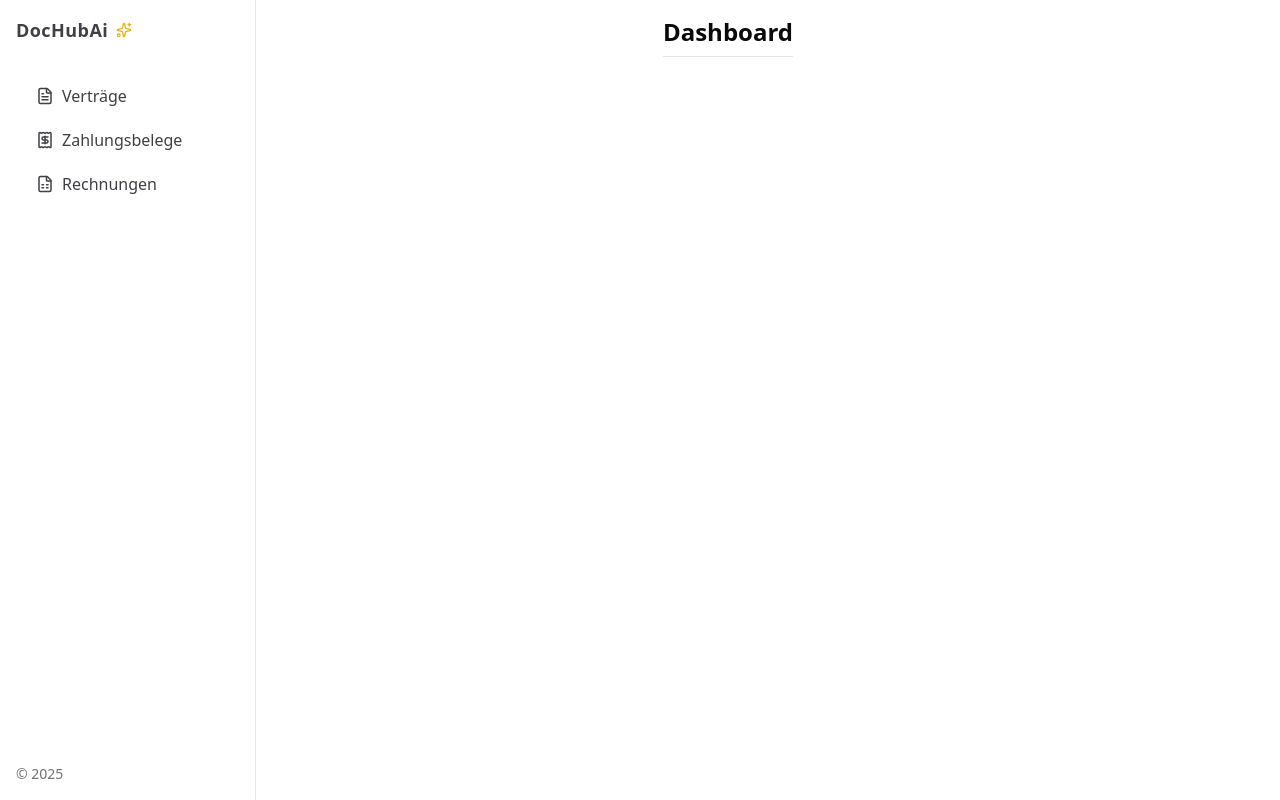
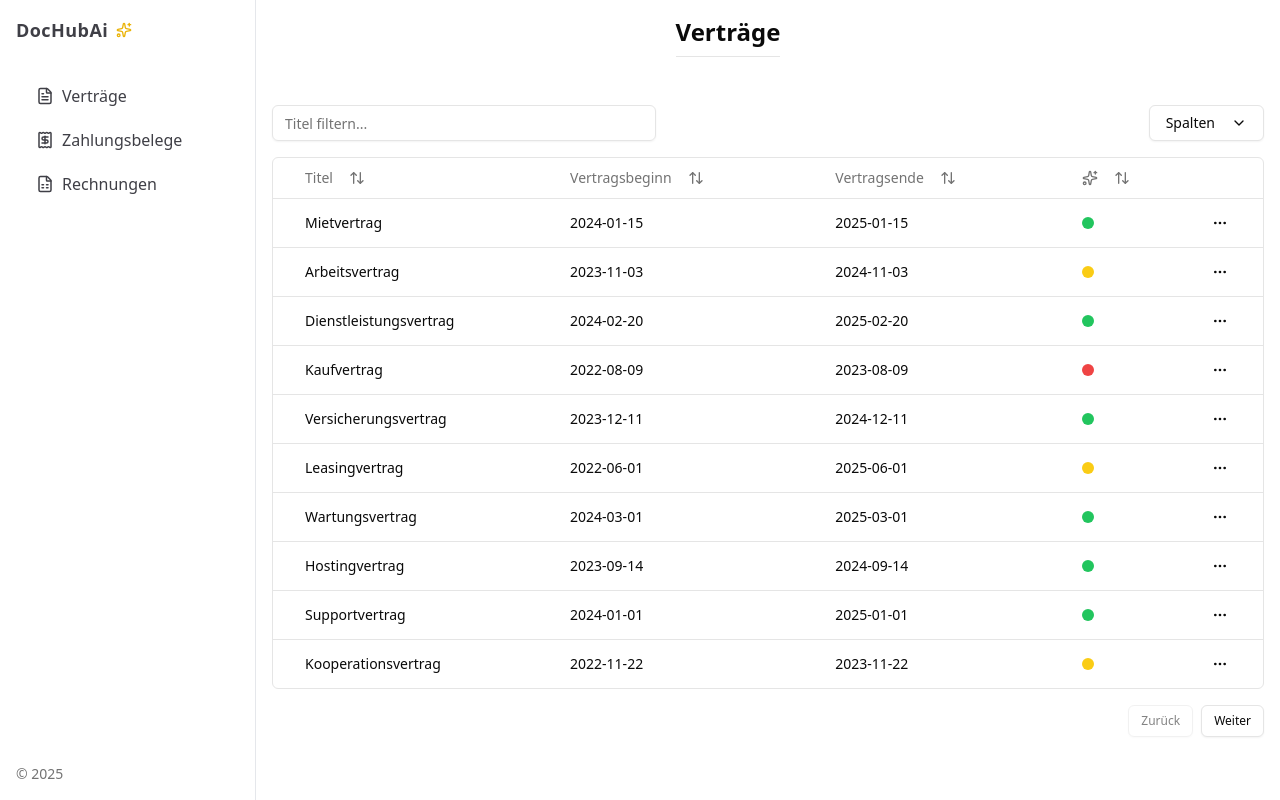
Before and after one commit to nfdevapp/dochubai, a React (Vite) app in the folder frontend/: page / in a window 1280 px wide. Built offline with nearby package versions, Linux system fonts and the light colour scheme.

Commit message:
start dashboart => select contractpage

```diff
--- a/frontend/src/components/Dashboard.tsx
+++ b/frontend/src/components/Dashboard.tsx
@@ -6,7 +6,7 @@ import Header from "./Header";
 import ContractPage from "@/pages/ContractPage";
 
 export default function Dashboard() {
-    const [title, setTitle] = useState("Dashboard");
+    const [title, setTitle] = useState("Verträge");
 
     return (
         <div className="min-h-screen flex bg-background text-foreground">
```
